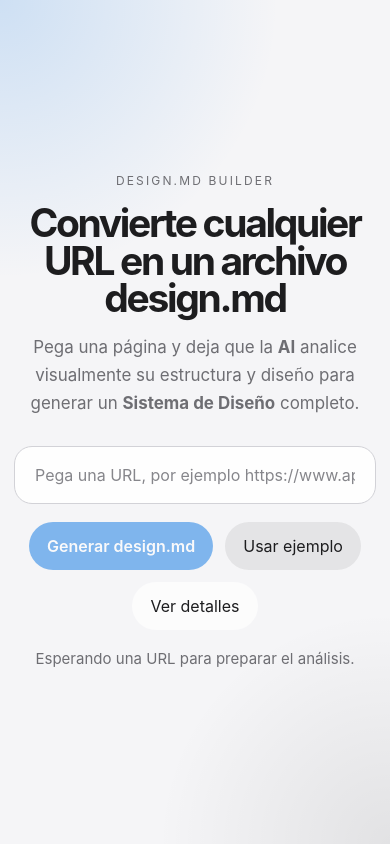
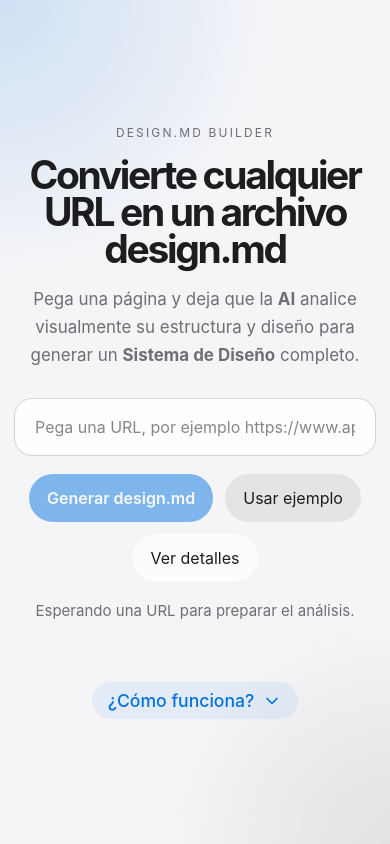
Before and after one commit to dfv0624/DesingMdCreate, an Angular app in the folder frontend/: page / in a window 390 px wide. Built offline with nearby package versions, Linux system fonts and the light colour scheme.

Commit message:
feat: add how it works accordion and fix mobile modal close button

```diff
--- a/frontend/src/app/app.css
+++ b/frontend/src/app/app.css
@@ -128,6 +128,9 @@
 }
 
 .close-button {
+  position: absolute;
+  top: 16px;
+  right: 16px;
   width: 40px;
   height: 40px;
   display: inline-grid;
@@ -136,6 +139,7 @@
   color: #1d1d1f;
   font-size: 1.25rem;
   line-height: 1;
+  z-index: 10;
 }
 
 .primary-button:hover:not(:disabled),
@@ -165,6 +169,7 @@
 }
 
 .modal {
+  position: relative;
   width: min(960px, 100%);
   border-radius: 30px;
   padding: 24px;
@@ -291,8 +296,110 @@
   .preview-header {
     flex-direction: column;
   }
+}
 
-  .close-button {
-    align-self: flex-end;
+/* INFO SECTION */
+.info-section-details {
+  margin-top: 60px;
+  width: min(960px, 100%);
+  margin-left: auto;
+  margin-right: auto;
+  text-align: center;
+}
+
+.info-summary {
+  display: inline-flex;
+  align-items: center;
+  gap: 8px;
+  font-size: 1.1rem;
+  font-weight: 500;
+  color: #0071e3;
+  cursor: pointer;
+  list-style: none;
+  padding: 8px 16px;
+  border-radius: 99px;
+  background: rgba(0, 113, 227, 0.08);
+  transition: background-color 0.2s ease;
+}
+
+.info-summary:hover {
+  background: rgba(0, 113, 227, 0.12);
+}
+
+.info-summary::-webkit-details-marker {
+  display: none;
+}
+
+.info-summary .chevron {
+  transition: transform 0.2s ease;
+}
+
+.info-section-details[open] .info-summary .chevron {
+  transform: rotate(180deg);
+}
+
+.info-content {
+  margin-top: 24px;
+  animation: fadeIn 0.3s ease-out;
+}
+
+@keyframes fadeIn {
+  from { opacity: 0; transform: translateY(-10px); }
+  to { opacity: 1; transform: translateY(0); }
+}
+
+.info-subtitle {
+  color: #6e6e73;
+  font-size: 1.05rem;
+  margin-bottom: 32px;
+}
+
+.steps-grid {
+  display: grid;
+  grid-template-columns: repeat(3, 1fr);
+  gap: 20px;
+  text-align: left;
+}
+
+.step-card {
+  background: #f5f5f7;
+  border-radius: 24px;
+  padding: 32px 24px;
+  transition: transform 0.2s ease, background-color 0.2s ease;
+}
+
+.step-card:hover {
+  transform: translateY(-2px);
+  background: #ebebeb;
+}
+
+.step-icon {
+  display: inline-flex;
+  align-items: center;
+  justify-content: center;
+  width: 48px;
+  height: 48px;
+  background: rgba(0, 113, 227, 0.1);
+  color: #0071e3;
+  border-radius: 14px;
+  margin-bottom: 20px;
+}
+
+.step-card h3 {
+  font-size: 1.25rem;
+  margin: 0 0 10px 0;
+  letter-spacing: -0.02em;
+}
+
+.step-card p {
+  color: #6e6e73;
+  font-size: 0.95rem;
+  line-height: 1.5;
+  margin: 0;
+}
+
+@media (max-width: 820px) {
+  .steps-grid {
+    grid-template-columns: 1fr;
   }
 }
--- a/frontend/src/app/app.ts
+++ b/frontend/src/app/app.ts
@@ -53,6 +53,44 @@ import { ChangeDetectionStrategy, Component, computed, signal } from '@angular/c
         }
       </p>
     </div>
+
+    <!-- Sección de Información (Cómo funciona) -->
+    <details class="info-section-details">
+      <summary class="info-summary">
+        ¿Cómo funciona?
+        <svg class="chevron" xmlns="http://www.w3.org/2000/svg" width="20" height="20" viewBox="0 0 24 24" fill="none" stroke="currentColor" stroke-width="2" stroke-linecap="round" stroke-linejoin="round"><path d="m6 9 6 6 6-6"/></svg>
+      </summary>
+
+      <div class="info-content">
+        <p class="info-subtitle">Clona el "ADN visual" de cualquier página en 3 simples pasos.</p>
+
+        <div class="steps-grid">
+          <article class="step-card">
+            <div class="step-icon">
+              <svg xmlns="http://www.w3.org/2000/svg" width="24" height="24" viewBox="0 0 24 24" fill="none" stroke="currentColor" stroke-width="2" stroke-linecap="round" stroke-linejoin="round"><path d="M10 13a5 5 0 0 0 7.54.54l3-3a5 5 0 0 0-7.07-7.07l-1.72 1.71"></path><path d="M14 11a5 5 0 0 0-7.54-.54l-3 3a5 5 0 0 0 7.07 7.07l1.71-1.71"></path></svg>
+            </div>
+            <h3>1. Pega un enlace</h3>
+            <p>Introduce la URL de cualquier página web cuyo diseño quieras tomar como inspiración.</p>
+          </article>
+
+          <article class="step-card">
+            <div class="step-icon">
+              <svg xmlns="http://www.w3.org/2000/svg" width="24" height="24" viewBox="0 0 24 24" fill="none" stroke="currentColor" stroke-width="2" stroke-linecap="round" stroke-linejoin="round"><path d="m12 3-1.912 5.813a2 2 0 0 1-1.275 1.275L3 12l5.813 1.912a2 2 0 0 1 1.275 1.275L12 21l1.912-5.813a2 2 0 0 1 1.275-1.275L21 12l-5.813-1.912a2 2 0 0 1-1.275-1.275L12 3Z"></path><path d="M5 3v4"></path><path d="M19 17v4"></path><path d="M3 5h4"></path><path d="M17 19h4"></path></svg>
+            </div>
+            <h3>2. La IA hace la magia</h3>
+            <p>Nuestro sistema la visita, toma capturas y analiza sus colores, fuentes y espaciados.</p>
+          </article>
+
+          <article class="step-card">
+            <div class="step-icon">
+              <svg xmlns="http://www.w3.org/2000/svg" width="24" height="24" viewBox="0 0 24 24" fill="none" stroke="currentColor" stroke-width="2" stroke-linecap="round" stroke-linejoin="round"><path d="M15 2H6a2 2 0 0 0-2 2v16a2 2 0 0 0 2 2h12a2 2 0 0 0 2-2V7Z"></path><path d="M14 2v4a2 2 0 0 0 2 2h4"></path><path d="M10 9H8"></path><path d="M16 13H8"></path><path d="M16 17H8"></path></svg>
+            </div>
+            <h3>3. Listo para usar</h3>
+            <p>Obtén un archivo Markdown para dárselo a ChatGPT o a tu equipo de desarrollo.</p>
+          </article>
+        </div>
+      </div>
+    </details>
   </section>
 
   @if (detailsOpen()) {
```
